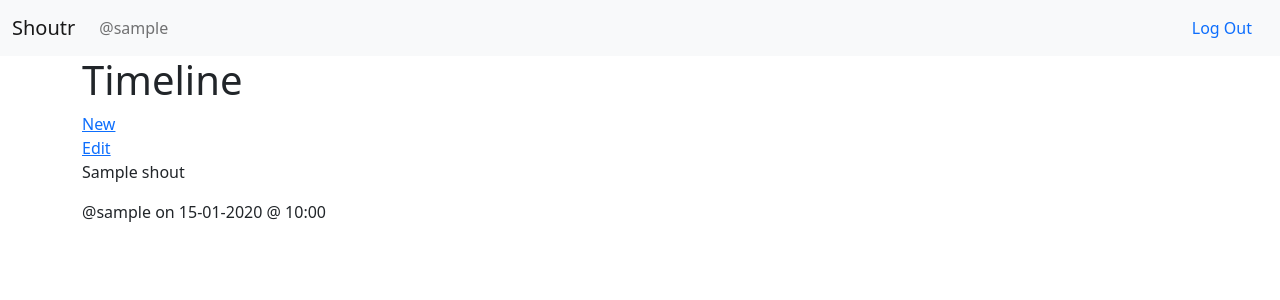
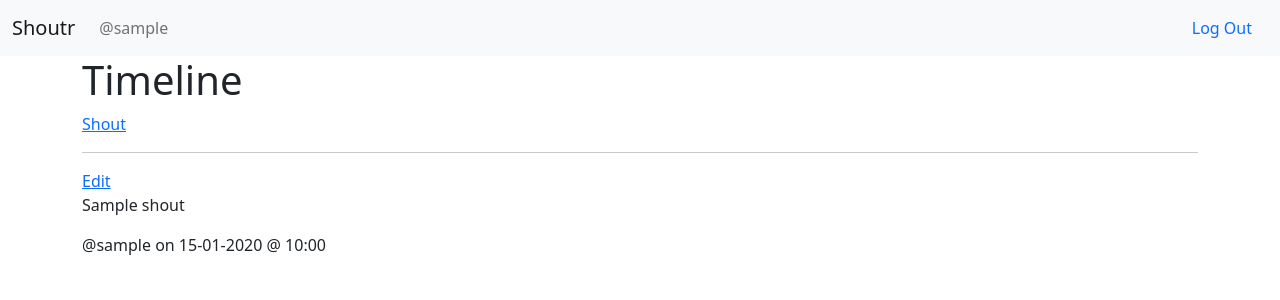
Before and after one commit to mahonyodhran/shoutr, a Flask app: template shoutr/templates/shout/index.html in a window 1280 px wide. Shown: the top 300 px of the page. Run offline with Flask 2, Linux system fonts and the light colour scheme; the visitor is signed in with stand-in values (Sample User, id 1); data comes from the database, SQL or seed files in the repository; the template is opened without the code that fills it: most values are stand-ins (such as "Sample title", 1, 10 or a date in 2020).

Commit message:
added hr under create new shout link to separate - changed text to Shout

```diff
--- a/shoutr/templates/shout/index.html
+++ b/shoutr/templates/shout/index.html
@@ -3,7 +3,8 @@
 {% block header %}
   <h1>{% block title %}Timeline{% endblock %}</h1>
   {% if g.user %}
-    <a href="{{ url_for('shout.create') }}">New</a>
+    <a href="{{ url_for('shout.create') }}">Shout</a>
+    <hr>
   {% endif %}
 {% endblock %}
 
```
